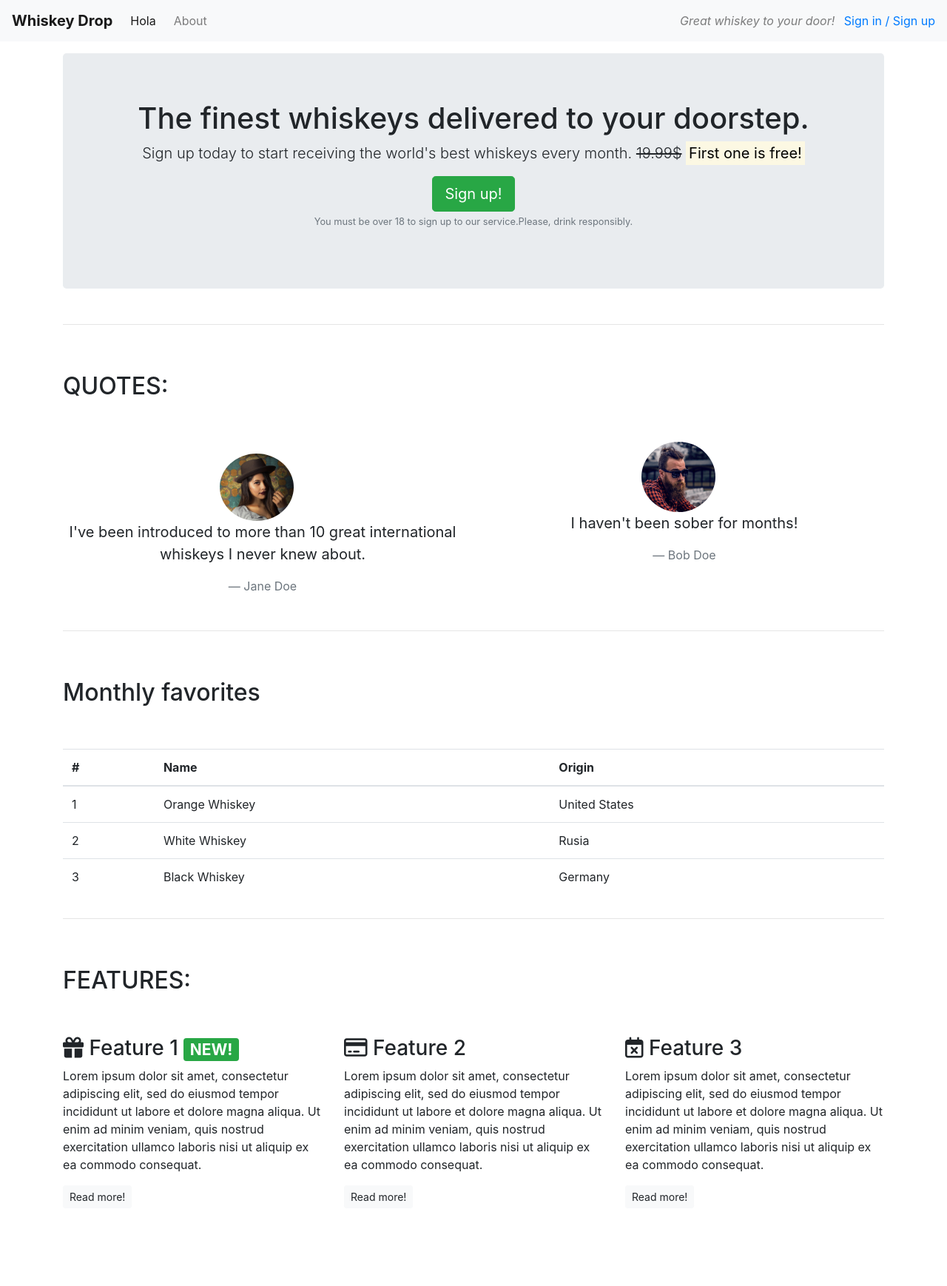
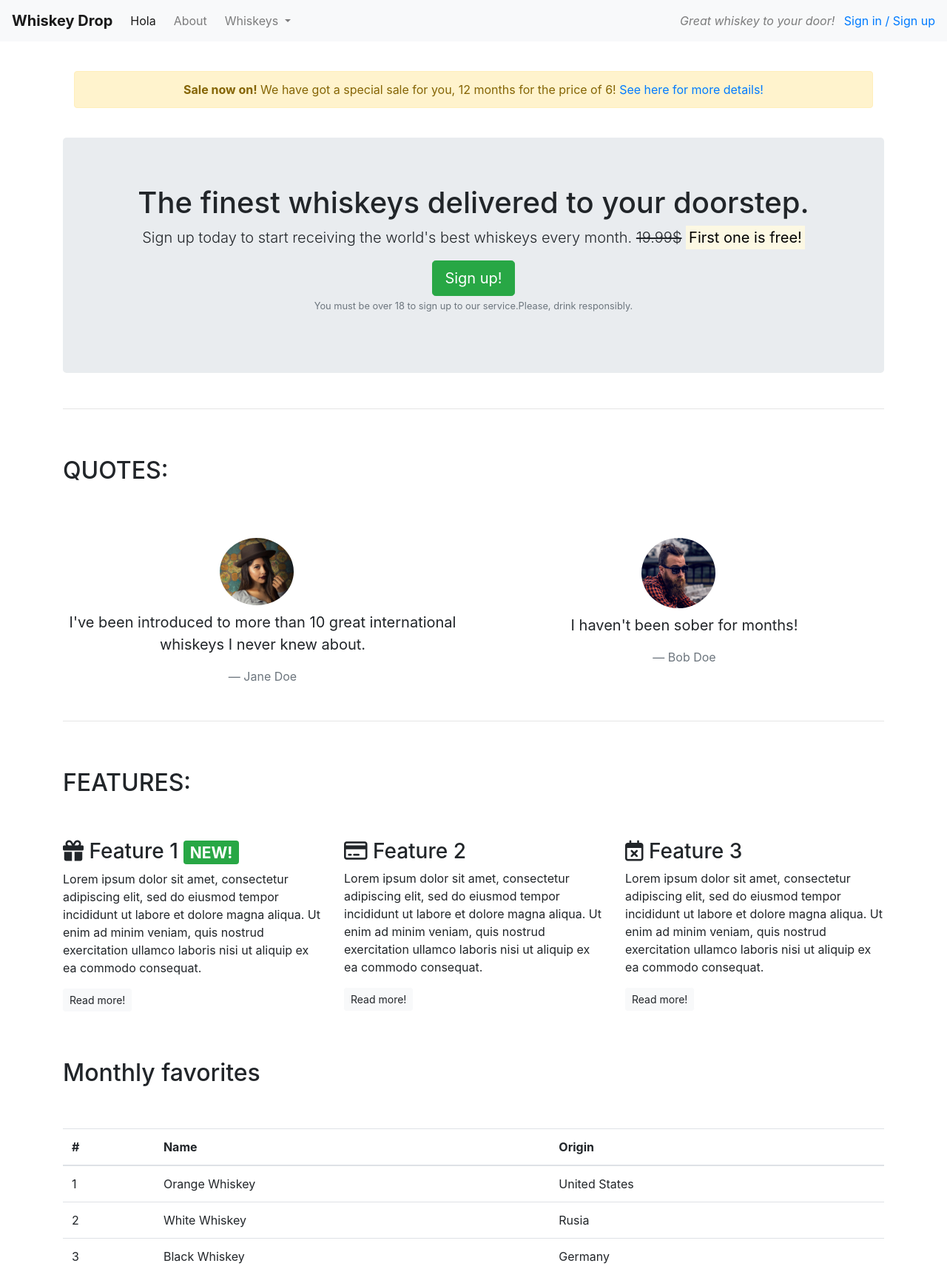
Before and after one commit to plexoio/whisky, a plain HTML site: page index.html in a window 1280 px wide. Shown: the whole page at 74% size. Before the commit the page ends 1649 px from the top, so only its background shows below. Drawn offline with nearby package versions, Linux system fonts and the light colour scheme.

Commit message:
style: dropdown menus to navbar & layout restructure

```diff
--- a/index.html
+++ b/index.html
@@ -10,8 +10,17 @@
 </head>
 
 <body>
+    <!-- Navbar-->
     <nav class="navbar navbar-light bg-light navbar-expand-sm">
+
         <a href="#" class="navbar-brand font-weight-bold">Whiskey Drop</a>
+
+        <!-- Mobile dropdown button-->
+        <button class="navbar-toggler ml-auto" type="button" data-toggle="collapse" data-target="#navbarNavDropdown"
+            aria-controls="navbarNavDropdown" aria-expanded="false" aria-label="Toggle navigation">
+            <span class="navbar-toggler-icon"></span></button>
+
+        <div class="collapse navbar-collapse" id="navbarNavDropdown">
             <ul class="navbar-nav mr-auto">
                 <li class="active nav-item mr-2">
                     <a class="nav-link" href="/">Hola</a>
@@ -19,16 +28,44 @@
                 <li class="nav-item mr-2">
                     <a class="nav-link" href="/about">About</a>
                 </li>
+
+                <!--Dropdown Toggle-->
+                <li class="nav-item dropdown">
+                    <a class="nav-link dropdown-toggle" href="#" id="navbarDropdownMenuLink" role="button"
+                        data-toggle="dropdown" aria-haspopup="true" aria-expanded="false">
+                        Whiskeys
+                    </a>
+                    <div class="dropdown-menu" aria-labelledby="navbarDropdownMenuLink">
+                        <a class="dropdown-item" href="#">Irish</a>
+                        <a class="dropdown-item" href="#">Scotch</a>
+                        <a class="dropdown-item" href="#">Japanese</a>
+                        <a class="dropdown-item" href="#">American</a>
+                    </div>
+                </li>
+
                 <li class="nav-item mr-2 d-block d-sm-none">
                     <a class="nav-link" href="/login">Sign in / Sign up</a>
                 </li>
             </ul>
+        </div>
         <div class="d-none d-md-block">
             <p class="navbar-text my-auto mr-2"><em>Great whiskey to your door!</em></p>
             <a href="/login">Sign in / Sign up</a>
         </div>
     </nav>
+
+    <!-- Offers Alert-->
     <article class="container mt-3">
+        <div class="row d-none d-sm-inline text-center">
+            <div class="col-12">
+                <div class="alert alert-warning">
+                    <strong>Sale now on!</strong>
+                    We have got a special sale for you, 12 months for the price of 6!
+                    <a href="#">See here for more details!</a>
+                </div>
+            </div>
+        </div>
+
         <!-- Callout -->
         <div class="row">
             <div class="col-12">
@@ -61,7 +98,7 @@
                         <div class="media-body text-center">
                             <img class="rounded-circle mr-3" height="auto" width="100"
                                 src="assets/images/girl-image.png" alt="girl-image">
-                            <blockquote class="blockquote">
+                            <blockquote class="blockquote mt-2">
                                 <p>I've been introduced to more than 10 great international whiskeys I never knew about.
                                 </p>
                                 <p class="blockquote-footer">Jane Doe</p>
@@ -70,11 +107,11 @@
                     </div>
                 </div>
                 <div class="col-12 col-md-6">
-                    <div class="media">
+                    <div class="media my-3">
                         <div class="media-body text-center">
                             <img class="rounded-circle mr-3" height="auto" width="100" src="assets/images/guy-image.png"
                                 alt="guy-image">
-                            <blockquote class="blockquote">
+                            <blockquote class="blockquote mt-2">
                                 <p>I haven't been sober for months!</p>
                                 <p class="blockquote-footer">Bob Doe</p>
                             </blockquote>
@@ -85,6 +122,56 @@
         </section>
         <!-- /.quotes -->
         <hr>
+
+        <!-- Features -->
+        <section class="features">
+            <div class="row">
+                <div class="col-12 my-5">
+                    <h2 class="text-uppercase">Features:</h2>
+                </div>
+            </div>
+            <div class="row">
+                <div class="col-12 col-md-6 col-lg-4">
+                    <div class="feature">
+                        <h3><i class="fa-solid fa-gift d-none d-sm-inline"></i> Feature 1 <span
+                                class="badge badge-success">NEW!</span></h3>
+                        <p>Lorem ipsum dolor sit amet, consectetur adipiscing elit, sed do eiusmod tempor incididunt ut
+                            labore
+                            et dolore magna aliqua. Ut enim ad minim veniam, quis nostrud exercitation ullamco laboris
+                            nisi
+                            ut
+                            aliquip ex ea commodo consequat.</p>
+                        <p><a class="btn btn-sm btn-light" href="">Read more!</a></p>
+                        <!-- Base class, size class, color class-->
+                    </div>
+                </div>
+                <div class="col-12 col-md-6 col-lg-4">
+                    <div class="feature">
+                        <h3><i class="fa-regular fa-credit-card d-none d-sm-inline"></i> Feature 2</h3>
+                        <p>Lorem ipsum dolor sit amet, consectetur adipiscing elit, sed do eiusmod tempor incididunt ut
+                            labore
+                            et dolore magna aliqua. Ut enim ad minim veniam, quis nostrud exercitation ullamco laboris
+                            nisi
+                            ut
+                            aliquip ex ea commodo consequat.</p>
+                        <p><a class="btn btn-sm btn-light" href="">Read more!</a></p>
+                    </div>
+                </div>
+                <div class="col-12 d-md-none d-lg-block col-lg-4">
+                    <div class="feature">
+                        <h3><i class="fa-regular fa-calendar-xmark d-none d-sm-inline"></i> Feature 3</h3>
+                        <p>Lorem ipsum dolor sit amet, consectetur adipiscing elit, sed do eiusmod tempor incididunt ut
+                            labore
+                            et dolore magna aliqua. Ut enim ad minim veniam, quis nostrud exercitation ullamco laboris
+                            nisi
+                            ut
+                            aliquip ex ea commodo consequat.</p>
+                        <p><a class="btn btn-sm btn-light" href="">Read more!</a></p>
+                    </div>
+                </div>
+            </div>
+        </section>
+        <!-- /.features -->
         <!-- Favorites-->
         <section>
             <div class="row">
@@ -147,58 +234,20 @@
                 </div>
             </div>
         </section>
-        <!-- End of Features-->
-        <hr>
-
-        <!-- Features -->
-        <section class="features">
-            <div class="row">
-                <div class="col-12 my-5">
-                    <h2 class="text-uppercase">Features:</h2>
-                </div>
-            </div>
-            <div class="row">
-                <div class="col-12 col-md-6 col-lg-4">
-                    <div class="feature">
-                        <h3><i class="fa-solid fa-gift d-none d-sm-inline"></i> Feature 1 <span class="badge badge-success">NEW!</span></h3>
-                        <p>Lorem ipsum dolor sit amet, consectetur adipiscing elit, sed do eiusmod tempor incididunt ut
-                            labore
-                            et dolore magna aliqua. Ut enim ad minim veniam, quis nostrud exercitation ullamco laboris
-                            nisi
-                            ut
-                            aliquip ex ea commodo consequat.</p>
-                        <p><a class="btn btn-sm btn-light" href="">Read more!</a></p>
-                        <!-- Base class, size class, color class-->
-                    </div>
-                </div>
-                <div class="col-12 col-md-6 col-lg-4">
-                    <div class="feature">
-                        <h3><i class="fa-regular fa-credit-card d-none d-sm-inline"></i> Feature 2</h3>
-                        <p>Lorem ipsum dolor sit amet, consectetur adipiscing elit, sed do eiusmod tempor incididunt ut
-                            labore
-                            et dolore magna aliqua. Ut enim ad minim veniam, quis nostrud exercitation ullamco laboris
-                            nisi
-                            ut
-                            aliquip ex ea commodo consequat.</p>
-                        <p><a class="btn btn-sm btn-light" href="">Read more!</a></p>
-                    </div>
-                </div>
-                <div class="col-12 d-md-none d-lg-block col-lg-4">
-                    <div class="feature">
-                        <h3><i class="fa-regular fa-calendar-xmark d-none d-sm-inline"></i> Feature 3</h3>
-                        <p>Lorem ipsum dolor sit amet, consectetur adipiscing elit, sed do eiusmod tempor incididunt ut
-                            labore
-                            et dolore magna aliqua. Ut enim ad minim veniam, quis nostrud exercitation ullamco laboris
-                            nisi
-                            ut
-                            aliquip ex ea commodo consequat.</p>
-                        <p><a class="btn btn-sm btn-light" href="">Read more!</a></p>
-                    </div>
-                </div>
-            </div>
-        </section>
-        <!-- /.features -->
+        <!-- End of Favories-->
     </article>
+    <script src="https://cdn.jsdelivr.net/npm/bootstrap@4.6.2/dist/js/bootstrap.bundle.min.js"
+        integrity="sha384-Fy6S3B9q64WdZWQUiU+q4/2Lc9npb8tCaSX9FK7E8HnRr0Jz8D6OP9dO5Vg3Q9ct"
+        crossorigin="anonymous"></script>
+    <script src="https://cdn.jsdelivr.net/npm/jquery@3.5.1/dist/jquery.slim.min.js"
+        integrity="sha384-DfXdz2htPH0lsSSs5nCTpuj/zy4C+OGpamoFVy38MVBnE+IbbVYUew+OrCXaRkfj"
+        crossorigin="anonymous"></script>
+    <script src="https://cdn.jsdelivr.net/npm/popper.js@1.16.1/dist/umd/popper.min.js"
+        integrity="sha384-9/reFTGAW83EW2RDu2S0VKaIzap3H66lZH81PoYlFhbGU+6BZp6G7niu735Sk7lN"
+        crossorigin="anonymous"></script>
+    <script src="https://cdn.jsdelivr.net/npm/bootstrap@4.6.2/dist/js/bootstrap.min.js"
+        integrity="sha384-+sLIOodYLS7CIrQpBjl+C7nPvqq+FbNUBDunl/OZv93DB7Ln/533i8e/mZXLi/P+"
+        crossorigin="anonymous"></script>
 </body>
 
 </html>
```
Lines whose indentation alone changed are shown as unchanged.
